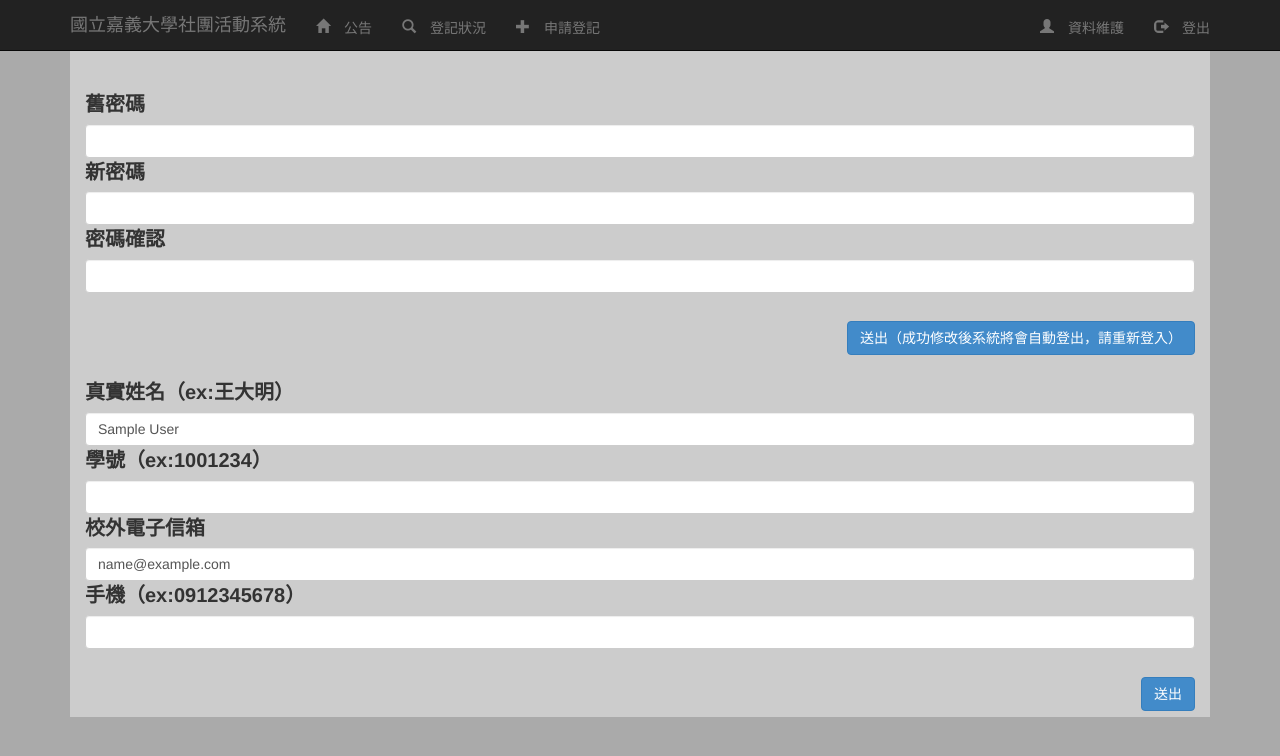
After one commit to DuckLL/NES2, a PHP site: page /edit.php in a window 1280 px wide. The commit adds this page. Shown: the top 756 px of the page. Run offline with PHP 8.4, Linux system fonts and the light colour scheme; the visitor is signed in with stand-in values (Sample User, id 1).

Commit message:
edit finish

```diff
--- a/control/login.php
+++ b/control/login.php
@@ -1,7 +1,7 @@
 <?php
 require_once('database.php');
 if(empty($_POST['account'])||empty($_POST['password'])){
-	header("Location: ../error");
+	header("Location: ../error.php");
 	exit;
 }
 if(!ereg("^[a-zA-Z0-9]+$",$_POST['account'])){
@@ -15,7 +15,6 @@ $sql="SELECT * FROM member WHERE account='{$_POST[account]}'";
 $rs = $db->query($sql);
 $row = $rs->fetch();
 if(md5(md5(md5($_POST['password'])))===$row[password]){
-	$_SESSION['id']=$row[id];
 	$_SESSION['account']=$row[account];
 	$_SESSION['name']=$row[name];
 	if($_SESSION['account']=='admin')
--- a/control/register.php
+++ b/control/register.php
@@ -1,7 +1,7 @@
 <?php
 require_once('database.php');
 if(empty($_POST['account'])||empty($_POST['password'])||empty($_POST['password2'])||empty($_POST['name'])||empty($_POST['school'])||empty($_POST['email'])||empty($_POST['phone'])){
-	header("Location: ../error");
+	header("Location: ../error.php");
 	exit;
 }
 if(!ereg("^[a-zA-Z0-9]+$",$_POST['account'])){
--- /dev/null
+++ b/edit.php
@@ -0,0 +1,36 @@
+<?php
+require_once('control/html.php');
+require_once('control/database.php');
+head();
+$sql="SELECT * FROM member WHERE account='{$_SESSION[account]}'";
+$rs = $db->query($sql);
+$row = $rs->fetch();
+?>
+<script src="js/edit.js"></script>
+<form method="post" action="control/cgpw.php">
+	<label >舊密碼</label>
+	<input class="form-control" type="password" name="oldpassword" required>
+	<label>新密碼</label>
+	<input class="form-control" type="password" name="password" id="password" required>
+	<label>密碼確認</label>
+	<input class="form-control" type="password" name="password2" id="password2" required>
+	<br>
+	<input type="submit"  class="btn btn-primary"  id="submit" value="送出（成功修改後系統將會自動登出，請重新登入）" style="float:right;">
+</form>
+<br>
+<br>
+<form method="post" action="control/edit.php">
+	<label>真實姓名（ex:王大明）</label>
+	<input class="form-control" type="text" name="name" value="<?php echo $row[name];?>" required>
+	<label>學號（ex:1001234）</label>
+	<input class="form-control" type="text" name="school" value="<?php echo $row[school];?>" required>
+	<label>校外電子信箱</label>
+	<input class="form-control" type="email" name="email" value="<?php echo $row[email];?>" required>
+	<label>手機（ex:0912345678）</label>
+	<input class="form-control" type="text" name="phone" value="<?php echo $row[phone];?>" required>
+	<br>
+	<input type="submit"  class="btn btn-primary"  id="submit" value="送出" style="float:right;">
+</form>
+<?php
+tail();
+?>
--- a/forget.php
+++ b/forget.php
@@ -14,6 +14,6 @@ head();
 <br>
 <input type="submit" class="btn btn-primary" value="送出" id="submit" style="float:right;">
 <label id="newpassword"></label>
-<?php>
+<?php
 tail();
 ?>
--- /dev/null
+++ b/js/edit.js
@@ -0,0 +1,8 @@
+$(document).ready(function(){
+	$('#password2').change(function  () {
+		if($('#password').val()!=$('#password2').val()){
+			alert("密碼確認錯誤");
+			$('#password2').val("");
+		}
+	})
+});
--- a/logout.php
+++ b/logout.php
@@ -1,5 +1,5 @@
 <?php
 session_start();
 session_destroy();
-header("Location: index");
+header("Location: ./");
 ?>
```
Also changed, not shown: control/cgpw.php (added, +18 -0 lines), control/edit.php (added, +28 -0 lines).
